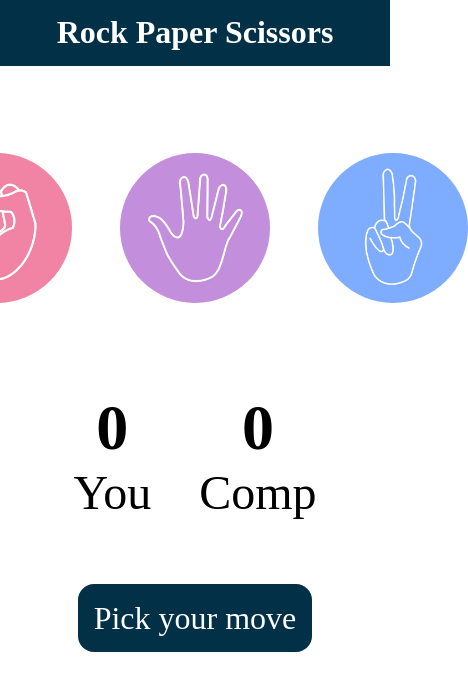
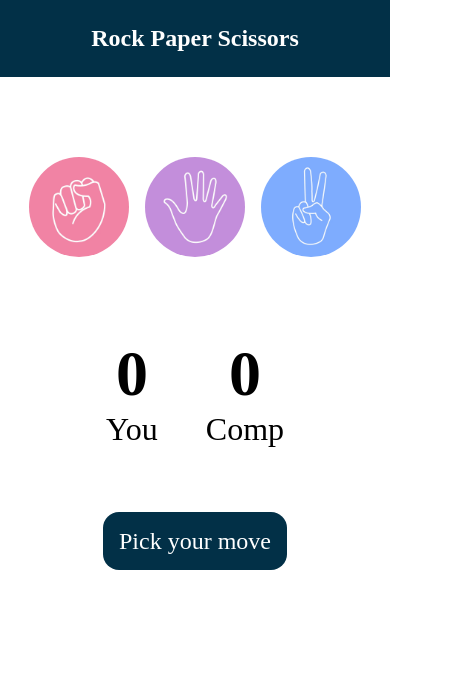
Before and after one commit to shanr94/rock_paper_scissors_game, a plain HTML site: page index.html in a window 390 px wide. Shown: the whole page, 468 px wide, since content can reach past the window. Drawn offline with Linux system fonts and the light colour scheme.

Commit message:
made responsive

```diff
--- a/style.css
+++ b/style.css
@@ -64,3 +64,46 @@ img {
   padding: 1rem;
   border-radius: 1rem;
 }
+
+@media screen and (max-width: 570px) and (min-width: 430px) {
+  .choices {
+    gap: 1rem;
+  }
+  .choice {
+    height: 100px;
+    width: 100px;
+  }
+  img {
+    height: 100px;
+    width: 100px;
+  }
+}
+@media screen and (max-width: 430px) {
+  h1 {
+    font-size: 24px;
+    height: 10vmin;
+    line-height: 10vmin;
+  }
+  #userScore,
+  #compScore {
+    font-size: 4rem;
+  }
+  #result {
+    font-size: 1.5rem;
+  }
+  p {
+    font-size: 2rem;
+  }
+  .choices {
+    gap: 1rem;
+    flex-wrap: wrap;
+  }
+  .choice {
+    height: 100px;
+    width: 100px;
+  }
+  img {
+    height: 100px;
+    width: 100px;
+  }
+}
```
